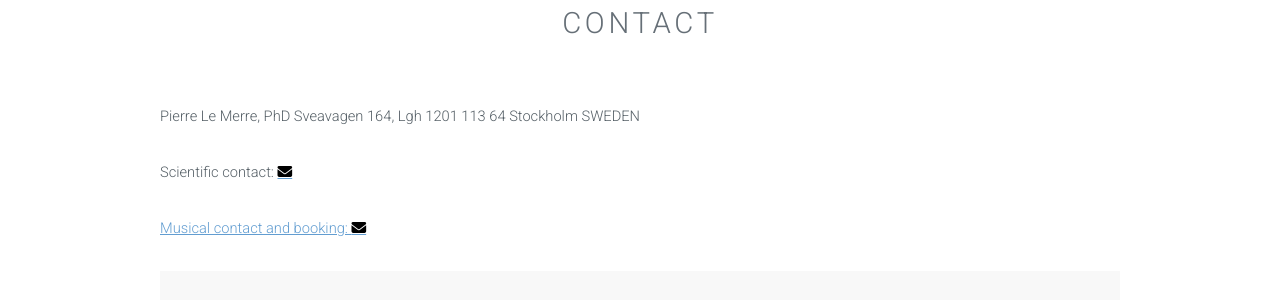
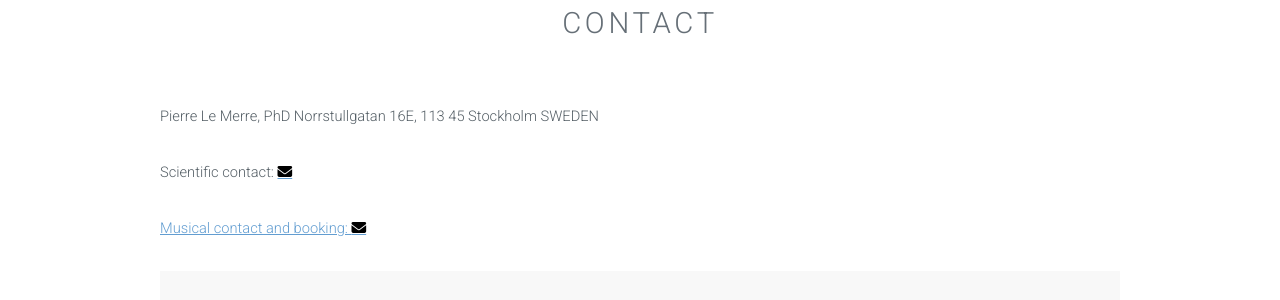
Before and after one commit to PierreLeMerre/PierreLeMerre.github.io, a Jekyll site: the page built from Contact.html, in a window 1280 px wide. Shown: the part 131-431 px from the top of the page. Built offline with Jekyll 4.4.1, drawn with Linux system fonts in a browser that asks for light colours; nearby versions of some CDN libraries; a style sheet for code colours, icons or effects is not loaded.

Commit message:
update github-pages

```diff
--- a/Contact.html
+++ b/Contact.html
@@ -15,7 +15,7 @@
 
             <p>
                 Pierre Le Merre, PhD
-                Sveavagen 164, Lgh 1201 113 64 Stockholm
+                Norrstullgatan 16E, 113 45 Stockholm
                 SWEDEN
             </p>
 
--- /dev/null
+++ b/_posts/2022-12-08-Teppish People.markdown
@@ -0,0 +1,5 @@
+---
+layout: post
+---
+<img src="{{ site.baseurl }}/images/logo_teppish.png" class="fit image">
+Teppish people is a downtempo musical crew organizing parties and releasing cool mixes.
--- a/css/style.css
+++ b/css/style.css
@@ -160,6 +160,8 @@
 
 	section.special, article.special {
 		text-align: center;
+		margin-left: auto;
+    	margin-right: auto;
 	}
 
 	header p {
--- a/index.html
+++ b/index.html
@@ -10,14 +10,14 @@
 
 						<div class="-4u">
 							<section>
-								<a href="#" class="image-left"><img src="{{ site.baseurl }}/images/portrait-small.jpg" alt="" /></a>
+								<a href="#" class="image-left"><img src="{{ site.baseurl }}/images/Neuro_Pierre_Le_Merre.png" alt="" /></a>
 
 							</section>
 						</div>
 
 						<div class="4u">
 							<section>
-								<p>I am a neuroscientist and electronic musician interested in the mysteries of the brain and sound creation.</p>
+								<p>I am a neuroscientist and electronic musician interested in prefrontal networks and sound creation.</p>
 							</section>
 							<section>
 								<ul class="icons">
```
Also changed, not shown: Music.html (+26 -0 lines), images/Neuro_Pierre_Le_Merre.png (added), images/logo_teppish.png (added), 11 other files.
